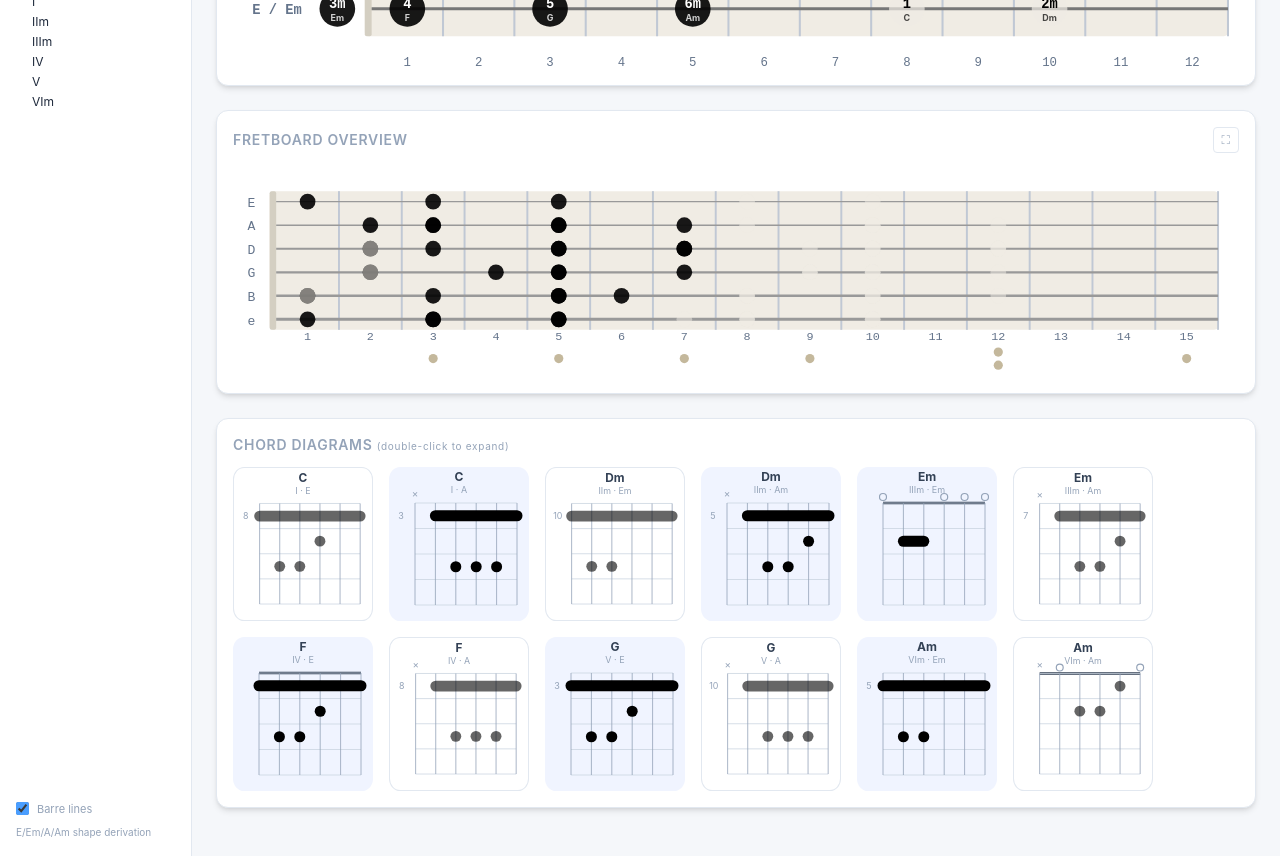
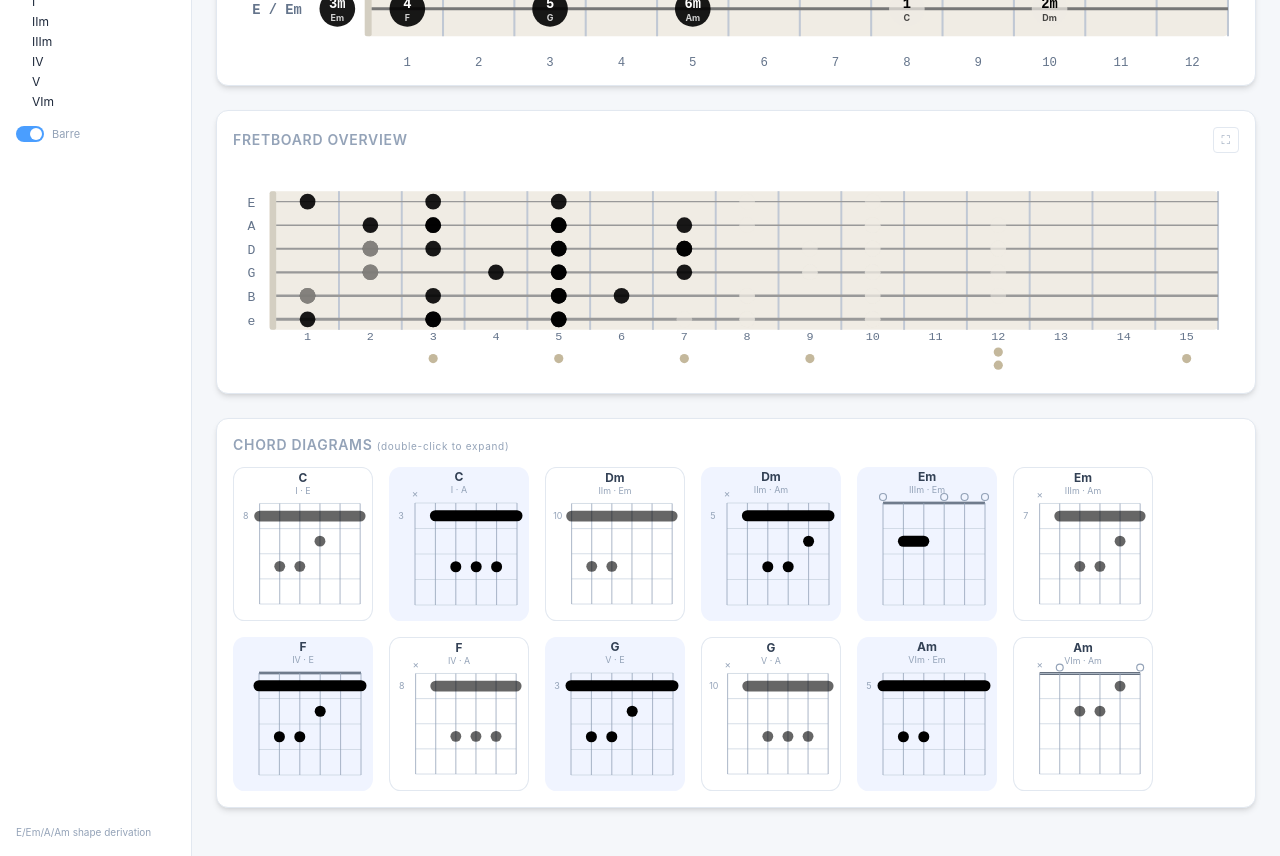
Before and after one commit to W-Mai/chordao, a React (Vite) app: page / in a window 1280 px wide. Shown: the part 180-1036 px from the top of the page. Built offline with nearby package versions, Linux system fonts and the light colour scheme.

Commit message:
fix: barre toggle as styled switch, visible on mobile

```diff
--- a/src/App.tsx
+++ b/src/App.tsx
@@ -102,11 +102,17 @@ function App() {
           ))}
         </div>
 
+        <button
+          onClick={toggleBarre}
+          className="flex items-center gap-2 text-[11px] text-bp-muted cursor-pointer [body.light_&]:text-lt-muted"
+        >
+          <span className={`relative inline-block w-7 h-4 rounded-full transition-colors ${showBarre ? 'bg-bp-accent' : 'bg-bp-line [body.light_&]:bg-lt-line'}`}>
+            <span className={`absolute top-0.5 left-0.5 w-3 h-3 rounded-full bg-white transition-transform ${showBarre ? 'translate-x-3' : ''}`} />
+          </span>
+          Barre
+        </button>
+
         <div className="hidden md:block mt-auto">
-          <label className="flex items-center gap-2 text-[11px] text-bp-muted cursor-pointer [body.light_&]:text-lt-muted mb-2">
-            <input type="checkbox" checked={showBarre} onChange={toggleBarre} className="accent-bp-accent" />
-            Barre lines
-          </label>
           <div className="text-[10px] text-bp-muted [body.light_&]:text-lt-muted">
             E/Em/A/Am shape derivation
           </div>
```
